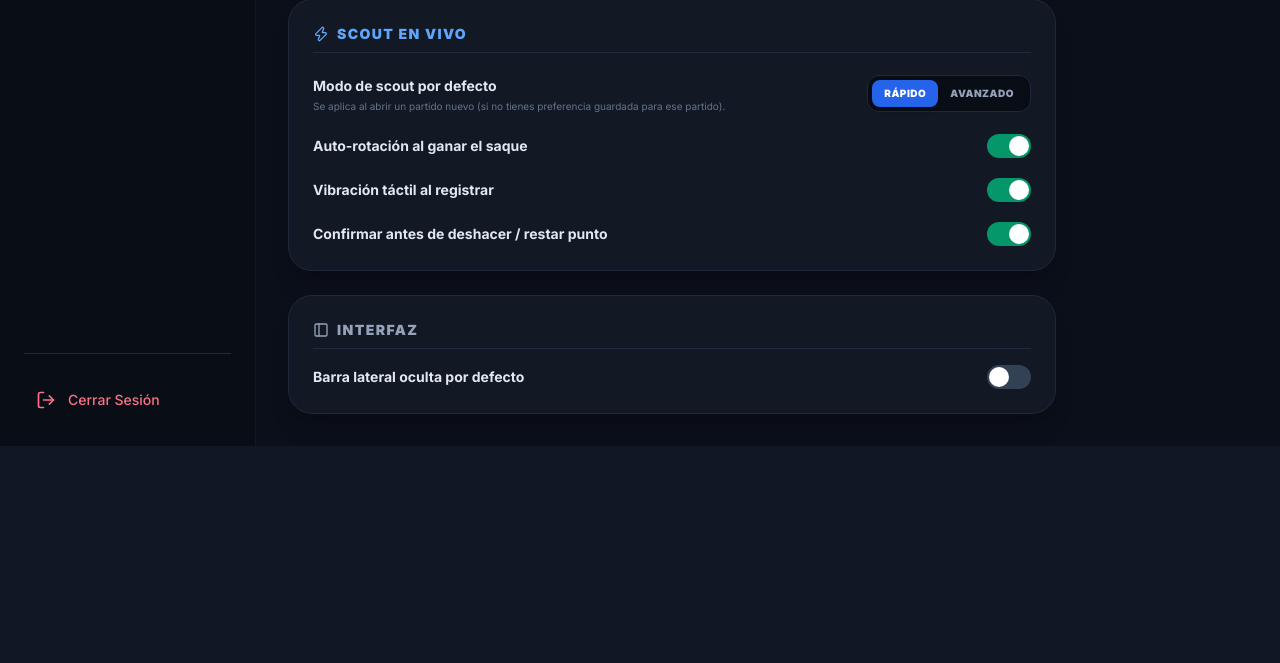
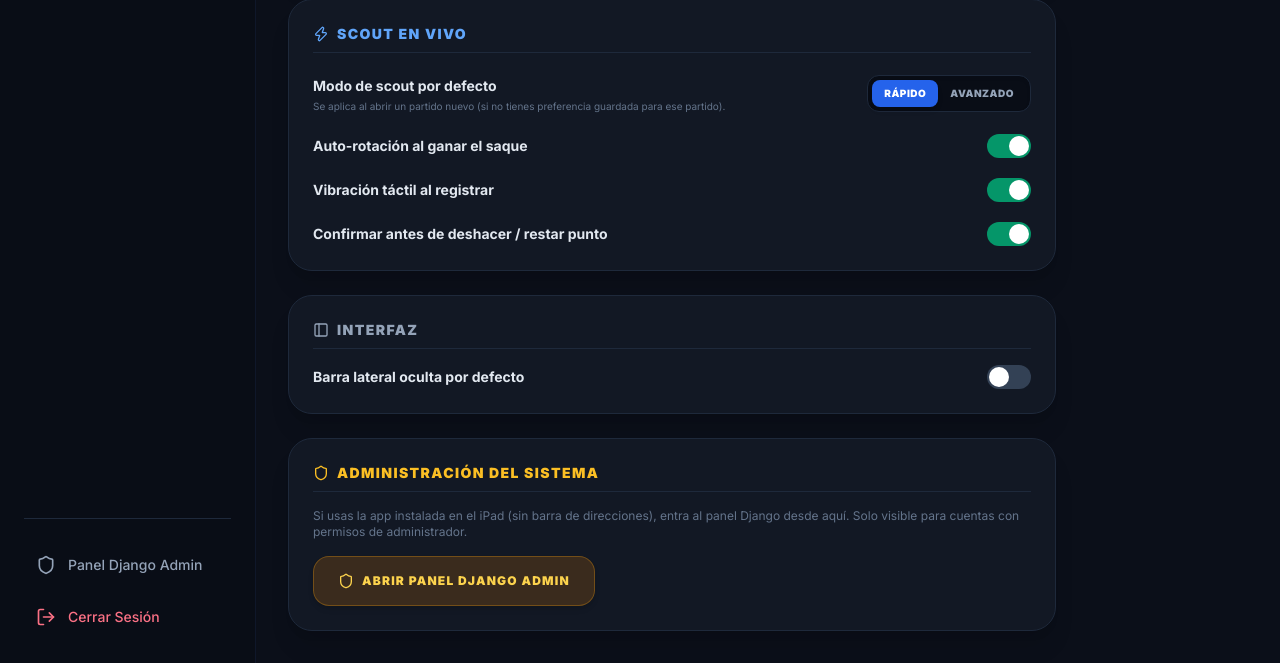
Before and after one commit to marioreyesapresa/MyVolleyStats, a Django app: page /configuracion/ in a window 1280 px wide. Shown: the part 426-1089 px from the top of the page. Before the commit the page ends 872 px from the top, so only its background shows below. Run offline with Django 5.2, Linux system fonts and the light colour scheme; the visitor is signed in with stand-in values (Sample User, id 1); some libraries are stand-ins or nearby versions.

Commit message:
feat: acceso al panel Django Admin desde la app PWA
Enlace en el menú y en Configuración para usuarios staff, y botón
de vuelta a la app desde el admin de Django.

Co-authored-by: Cursor <cursoragent@cursor.com>

```diff
--- /dev/null
+++ b/stats_app/templates/partials/staff_admin_link.html
@@ -0,0 +1,6 @@
+{% if user.is_staff %}
+<a href="{% url 'admin:index' %}" class="flex items-center space-x-3 p-3 rounded-xl hover:bg-white/5 transition-all {% if request.path|slice:':7' == '/admin/' %}sidebar-active-dark{% else %}text-slate-400{% endif %}">
+    <i data-lucide="shield" class="w-5 h-5 {% if request.path|slice:':7' == '/admin/' %}text-emerald-400{% else %}text-slate-400{% endif %}"></i>
+    <span class="font-medium text-sm">Panel Django Admin</span>
+</a>
+{% endif %}
--- a/stats_app/templates/stats_app/base_voley.html
+++ b/stats_app/templates/stats_app/base_voley.html
@@ -123,7 +123,8 @@
                 </a>
                 {% endif %}
             </nav>
-            <div class="pt-4 border-t border-slate-800">
+            <div class="pt-4 border-t border-slate-800 space-y-2">
+                {% include 'partials/staff_admin_link.html' %}
                 <form action="{% url 'logout' %}" method="post">
                     {% csrf_token %}
                     <button type="submit" class="flex items-center space-x-3 p-3 text-rose-400 hover:bg-rose-500/10 rounded-xl transition-all w-full text-left">
@@ -186,6 +187,7 @@
         </nav>
 
         <div class="pt-6 border-t border-slate-800 space-y-2">
+            {% include 'partials/staff_admin_link.html' %}
             <form action="{% url 'logout' %}" method="post">
                 {% csrf_token %}
                 <button type="submit" class="flex items-center space-x-3 p-3 text-rose-400 hover:bg-rose-500/10 rounded-xl transition-all w-full text-left">
--- a/stats_app/templates/stats_app/configuracion.html
+++ b/stats_app/templates/stats_app/configuracion.html
@@ -106,6 +106,24 @@
             </div>
         </label>
     </section>
+
+    {% if user.is_staff %}
+    <section class="bg-[#121824] rounded-3xl p-6 border border-slate-800 shadow-xl space-y-4">
+        <h2 class="text-sm font-black text-amber-400 uppercase tracking-widest border-b border-slate-800 pb-2 flex items-center gap-2">
+            <i data-lucide="shield" class="w-4 h-4"></i>
+            Administración del sistema
+        </h2>
+        <p class="text-xs text-slate-500">
+            Si usas la app instalada en el iPad (sin barra de direcciones), entra al panel Django desde aquí.
+            Solo visible para cuentas con permisos de administrador.
+        </p>
+        <a href="{% url 'admin:index' %}"
+           class="inline-flex items-center justify-center gap-2 w-full sm:w-auto px-6 py-4 bg-amber-600/20 hover:bg-amber-600 border border-amber-500/30 text-amber-300 hover:text-white font-black text-xs uppercase tracking-widest rounded-2xl transition-all active:scale-95 shadow-md">
+            <i data-lucide="shield" class="w-4 h-4"></i>
+            Abrir panel Django Admin
+        </a>
+    </section>
+    {% endif %}
 </div>
 
 <script>
```
Also changed, not shown: stats_app/templates/admin/base_site.html (added, +15 -0 lines).
